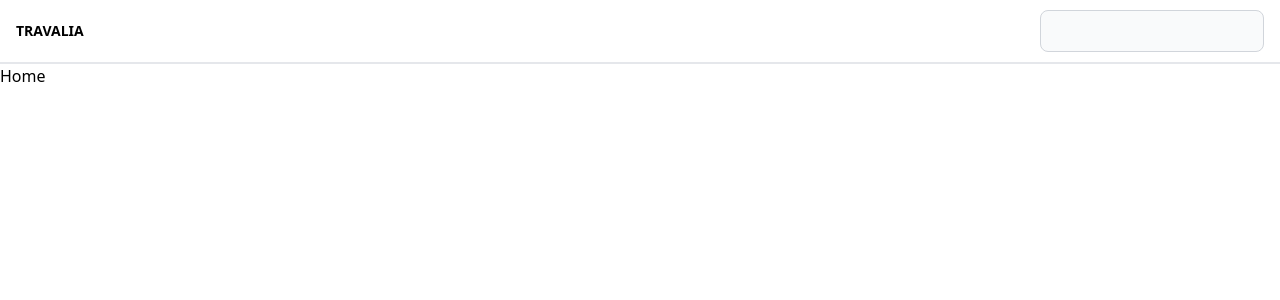
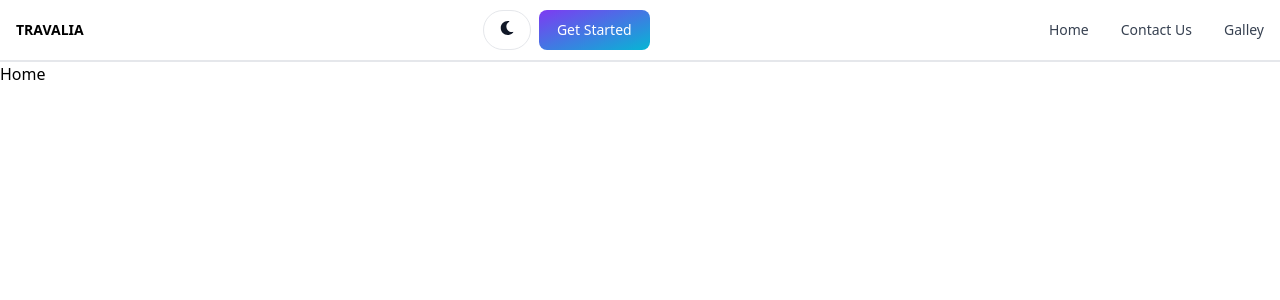
Before and after one commit to Gayasri72/Travalia, a React (Vite) app in the folder frontend/: page / in a window 1280 px wide. Shown: the top 300 px of the page. Built offline with nearby package versions, Linux system fonts and the light colour scheme.

Commit message:
doing navagiation bar

```diff
--- a/frontend/components/Header.jsx
+++ b/frontend/components/Header.jsx
@@ -1,14 +1,36 @@
-import { Navbar, TextInput } from 'flowbite-react';
+import { Button, Navbar, TextInput } from 'flowbite-react';
 import React from 'react';
 import { Link } from 'react-router-dom';
+import { FaMoon } from 'react-icons/fa';
 
 export default function Header() {
-  return(
-    <Navbar className='border-b-2'>
-      <Link to='/' className='self-center whitespace-nowrap text-sm sm:text-xl font-semibold dark:text-white'>TRAVALIA</Link>
-      <form>
-        <TextInput/>
-      </form>
+  return (
+    <Navbar className="border-b-2">
+      <Link
+        to="/"
+        className="self-center whitespace-nowrap text-sm sm:text-xl font-semibold dark:text-white"
+      >
+        TRAVALIA
+      </Link>
+      <div className="flex gap-2 md:order-2">
+        <Button className="w-12 h-10 hiddden sm:inline" color="gray" pill>
+          <FaMoon />
+        </Button>
+        <Link to="/sign-in">
+          <Button gradientDuoTone="purpleToBlue">Get Started</Button>
+        </Link>
+      </div>
+      <Navbar.Collapse>
+        <Navbar.Link>
+          <Link to="/">Home</Link>
+        </Navbar.Link>
+        <Navbar.Link>
+          <Link to="/contact">Contact Us</Link>
+        </Navbar.Link>
+        <Navbar.Link>
+          <Link to="/info">Galley</Link>
+        </Navbar.Link>
+      </Navbar.Collapse>
     </Navbar>
   );
 }
--- a/frontend/package.json
+++ b/frontend/package.json
@@ -13,6 +13,7 @@
     "flowbite-react": "^0.10.2",
     "react": "^19.0.0",
     "react-dom": "^19.0.0",
+    "react-icons": "^5.5.0",
     "react-router-dom": "^7.3.0"
   },
   "devDependencies": {
```
Also changed, not shown: 1 other file (tests, documents, lock files or other folders).
